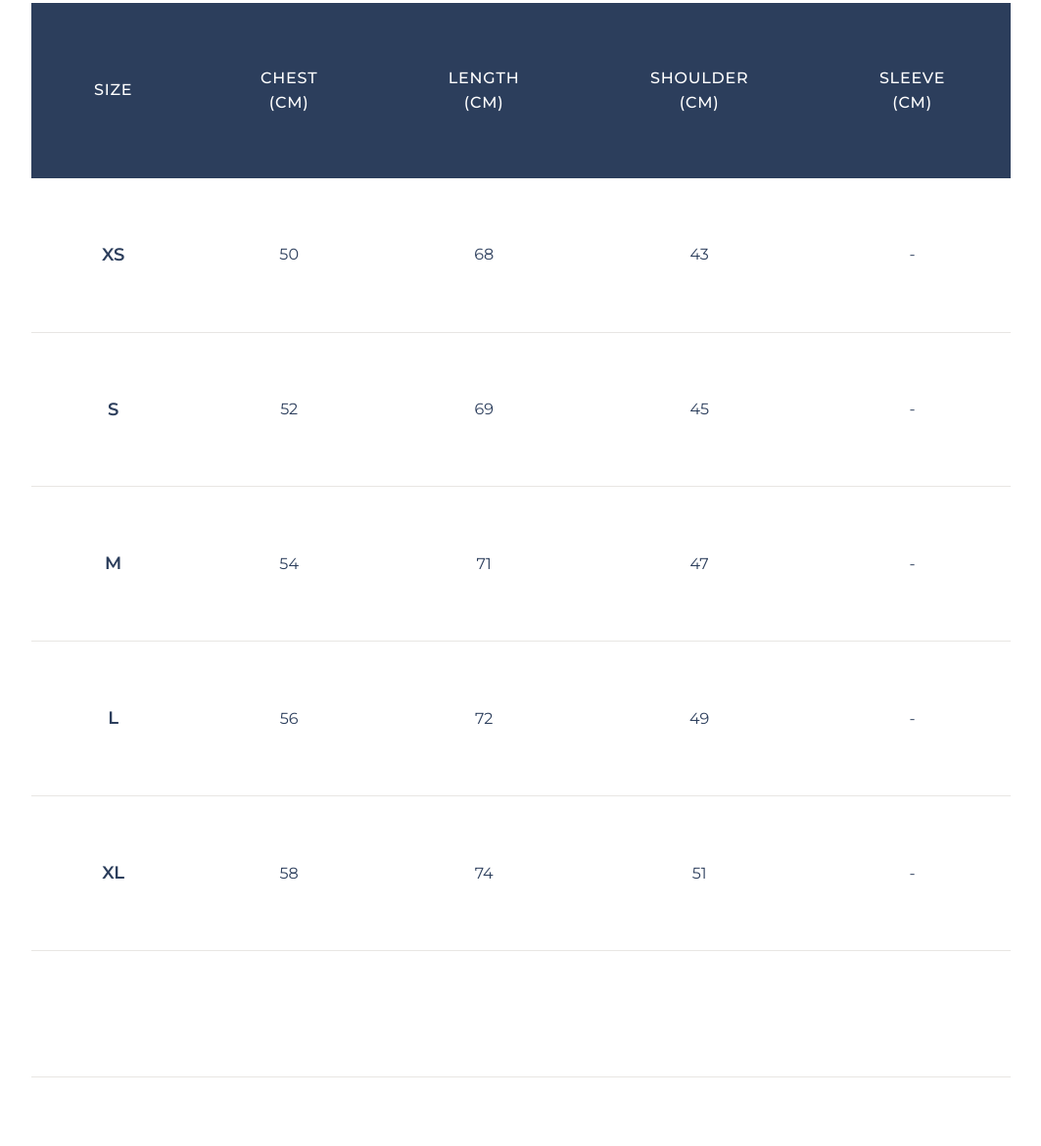
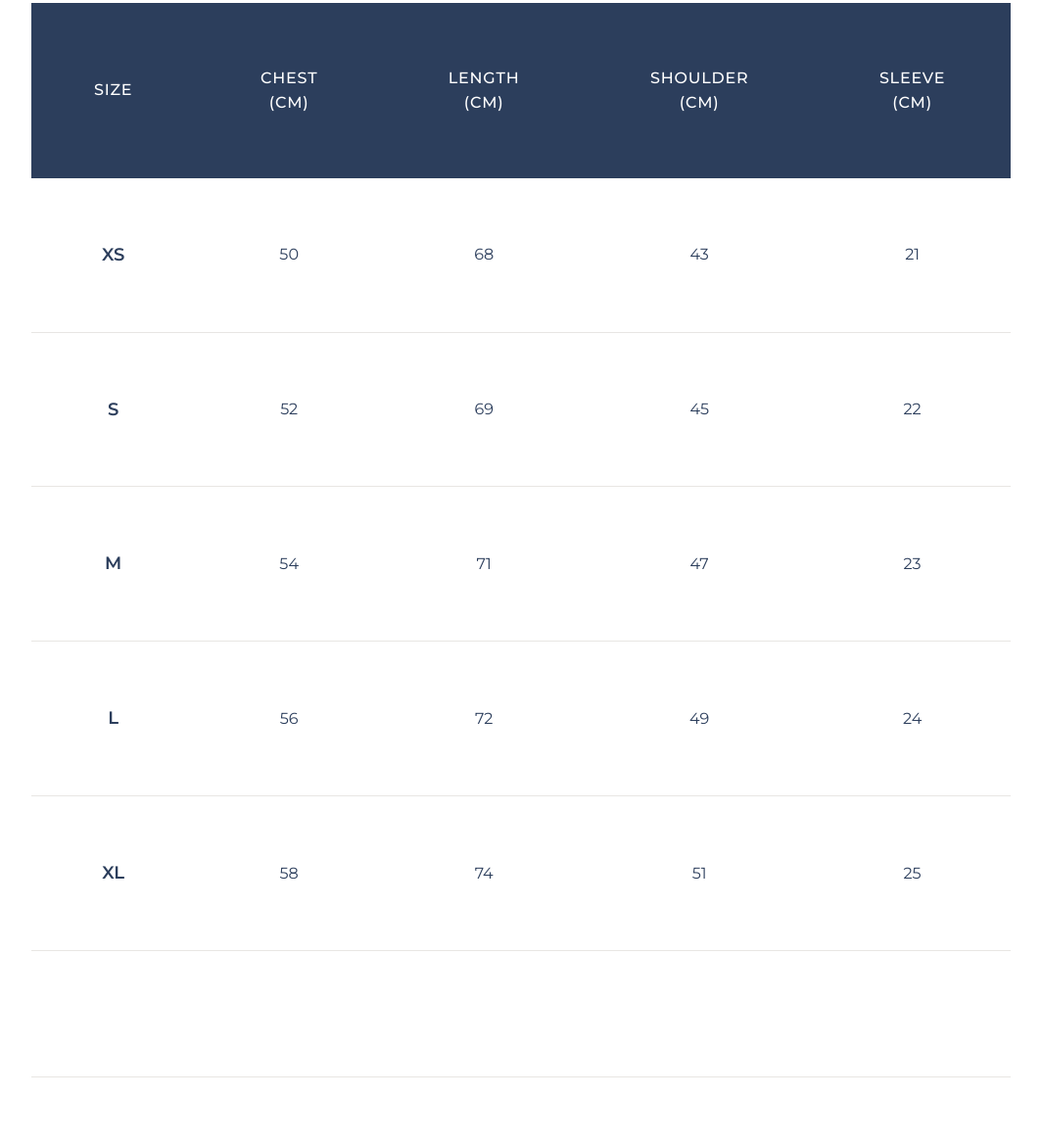
Before and after one commit to PedroSousa008/sandro-sandri, a plain HTML site: page size-guide.html in a window 1280 px wide. Shown: the part 647-1817 px from the top of the page at 98% size, without its empty margins (108-1171 px from the left). Drawn offline with Linux system fonts and the light colour scheme; a web font is replaced by a local one.

Commit message:
Add sleeve measurements to Size Guide table: XS-21, S-22, M-23, L-24, XL-25

```diff
--- a/size-guide.html
+++ b/size-guide.html
@@ -127,35 +127,35 @@
                                     <td>50</td>
                                     <td>68</td>
                                     <td>43</td>
-                                    <td>-</td>
+                                    <td>21</td>
                                 </tr>
                                 <tr>
                                     <td><strong>S</strong></td>
                                     <td>52</td>
                                     <td>69</td>
                                     <td>45</td>
-                                    <td>-</td>
+                                    <td>22</td>
                                 </tr>
                                 <tr>
                                     <td><strong>M</strong></td>
                                     <td>54</td>
                                     <td>71</td>
                                     <td>47</td>
-                                    <td>-</td>
+                                    <td>23</td>
                                 </tr>
                                 <tr>
                                     <td><strong>L</strong></td>
                                     <td>56</td>
                                     <td>72</td>
                                     <td>49</td>
-                                    <td>-</td>
+                                    <td>24</td>
                                 </tr>
                                 <tr>
                                     <td><strong>XL</strong></td>
                                     <td>58</td>
                                     <td>74</td>
                                     <td>51</td>
-                                    <td>-</td>
+                                    <td>25</td>
                                 </tr>
                             </tbody>
                         </table>
```
